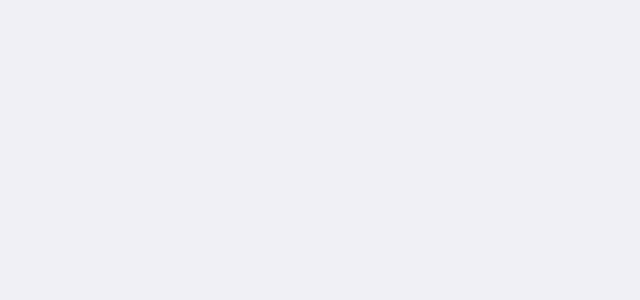
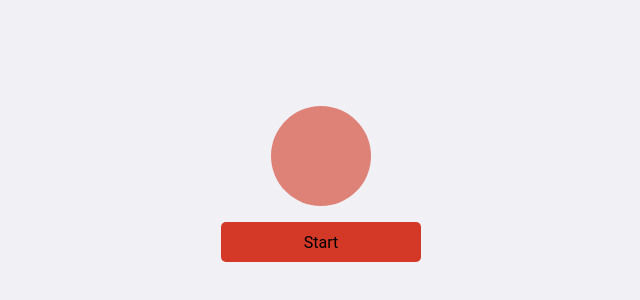
Before and after one commit to rubensdeoliveira/christmas-lights, a React (Create React App) app: page / in a window 1280 px wide. Shown: the part 216-516 px from the top of the page, without its empty margins (319-959 px from the left). Built offline with nearby package versions, Linux system fonts and the light colour scheme.

Commit message:
styling first circle

```diff
--- a/src/pages/Main/index.tsx
+++ b/src/pages/Main/index.tsx
@@ -1,7 +1,22 @@
-import React from 'react'
+import React, { useState, useCallback } from 'react'
 
-import { Container } from './styles'
+import { Container, Circle, Button } from './styles'
 
-const Main: React.FC = () => <Container />
+const Main: React.FC = () => {
+  const [isLighted, setIsLighted] = useState(false)
+
+  const handleStartButton = useCallback(() => {
+    setIsLighted(!isLighted)
+  }, [isLighted])
+
+  return (
+    <Container>
+      <Circle isLighted={isLighted} />
+      <Button type="button" onClick={handleStartButton}>
+        Start
+      </Button>
+    </Container>
+  )
+}
 
 export default Main
--- a/src/pages/Main/styles.ts
+++ b/src/pages/Main/styles.ts
@@ -1,3 +1,40 @@
-import styled from 'styled-components'
+import styled, { css } from 'styled-components'
 
-export const Container = styled.div``
+interface CircleProps {
+  isLighted: boolean
+}
+
+export const Container = styled.div`
+  height: 100vh;
+
+  display: flex;
+  flex-direction: column;
+  align-items: center;
+  justify-content: center;
+`
+
+export const Circle = styled.div<CircleProps>`
+  width: 100px;
+  height: 100px;
+  border-radius: 50%;
+  background: #d33926;
+  opacity: 0.6;
+
+  ${(props) =>
+    props.isLighted &&
+    css`
+      opacity: 1;
+      box-shadow: 0 0 2.5px #d33926, 0 0 10px #d33926, 0 0 20px #d33926;
+      transition-delay: 1s;
+    `}
+`
+
+export const Button = styled.button`
+  width: 200px;
+  height: 40px;
+  background: #d33926;
+  border: 0;
+  border-radius: 5px;
+
+  margin-top: 16px;
+`
--- a/src/styles/global.ts
+++ b/src/styles/global.ts
@@ -21,7 +21,6 @@ body, input, button {
 #root {
   max-width: 960px;
   margin: 0 auto;
-  padding: 40px 20px;
 }
 
 button {
```
